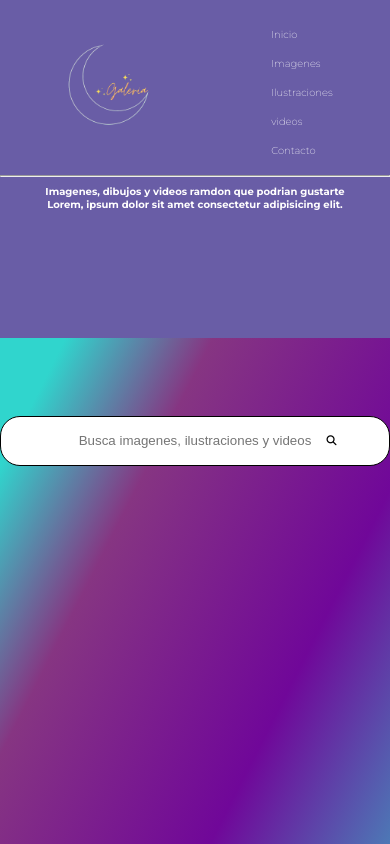
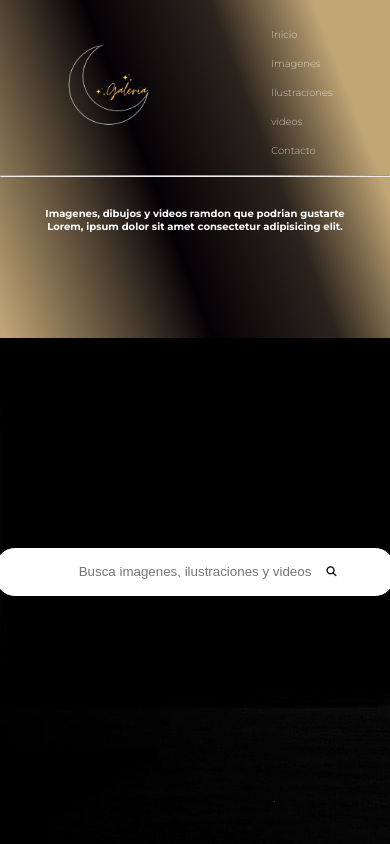
Before and after one commit to euclimar/Evillalba, a plain HTML site: page index.html in a window 390 px wide. Shown: the top 844 px of the page. Drawn offline with Linux system fonts and the light colour scheme.

Commit message:
cambio de fondo de index y correciones

```diff
--- a/css/estilo.css
+++ b/css/estilo.css
@@ -21,7 +21,7 @@
     grid-area: header;
     width: 100vw;
     height: 40vh;
-    background-color: #695da6;
+    background-image:  linear-gradient(249deg, rgba(192,165,117,1) 15%, rgba(43,35,28,1) 35%, rgba(4,1,5,1) 59%, rgba(192,165,117,1) 99%);;
 }
 .container {
     display: flex;
@@ -54,8 +54,9 @@
     grid-area: main;
 }
 .fondo-main-uno {
-    background-image: linear-gradient(297deg, rgba(48, 213, 205, 1) 3%, rgba(112, 7, 153, 1) 43%, rgba(134, 53, 130, 1) 74%, rgba(48, 213, 205, 1) 92%);
+    background-image: url(../assent/images/moon-g626f6776d_1280.jpg);
 }
+
 h1 {
     color: rgb(255, 254, 254);
     margin-top:15px;
@@ -136,7 +137,7 @@ iframe {
     grid-area: footer;
     width: 100vw;
     height: 12vh;
-    background-color: #695da6;
+    background-image:  linear-gradient(249deg, rgba(192,165,117,1) 15%, rgba(43,35,28,1) 35%, rgba(4,1,5,1) 59%, rgba(192,165,117,1) 99%);;
 }
 h2 {
     font-size: 15px;
@@ -207,7 +208,7 @@ h3 {
         width: 100vw;
         height: 150vh;
         display: grid;
-        grid-template-rows: 2fr 4fr 1fr;
+        grid-template-rows: 1fr 4fr 1fr;
         grid-template-columns: 2fr 4fr 1fr;
         grid-template-areas: "header header header"
             "main main main"
@@ -235,17 +236,18 @@ h3 {
         text-align: center;
     }
     .buscar-input {
+        position: absolute;
         text-align: center;
         width: 400px;
         height: 50px;
         border: 1px solid black;
         border-radius: 20px;
-        margin-bottom: 20%;
+        margin-top: 80%;
     }
     .lupa {
         position: absolute;
         margin-left: 70%;
-        margin-bottom: 20%;
+        margin-top: 80%;
     }
     .controles {
         width: 350px;
@@ -267,7 +269,7 @@ h3 {
     }
 
     h1{
-        margin-top: 8px;
+        margin: 30px;
         font-size: 10px;
     }
 
```
Also changed, not shown: assent/images/moon-g626f6776d_1280.jpg (added).
